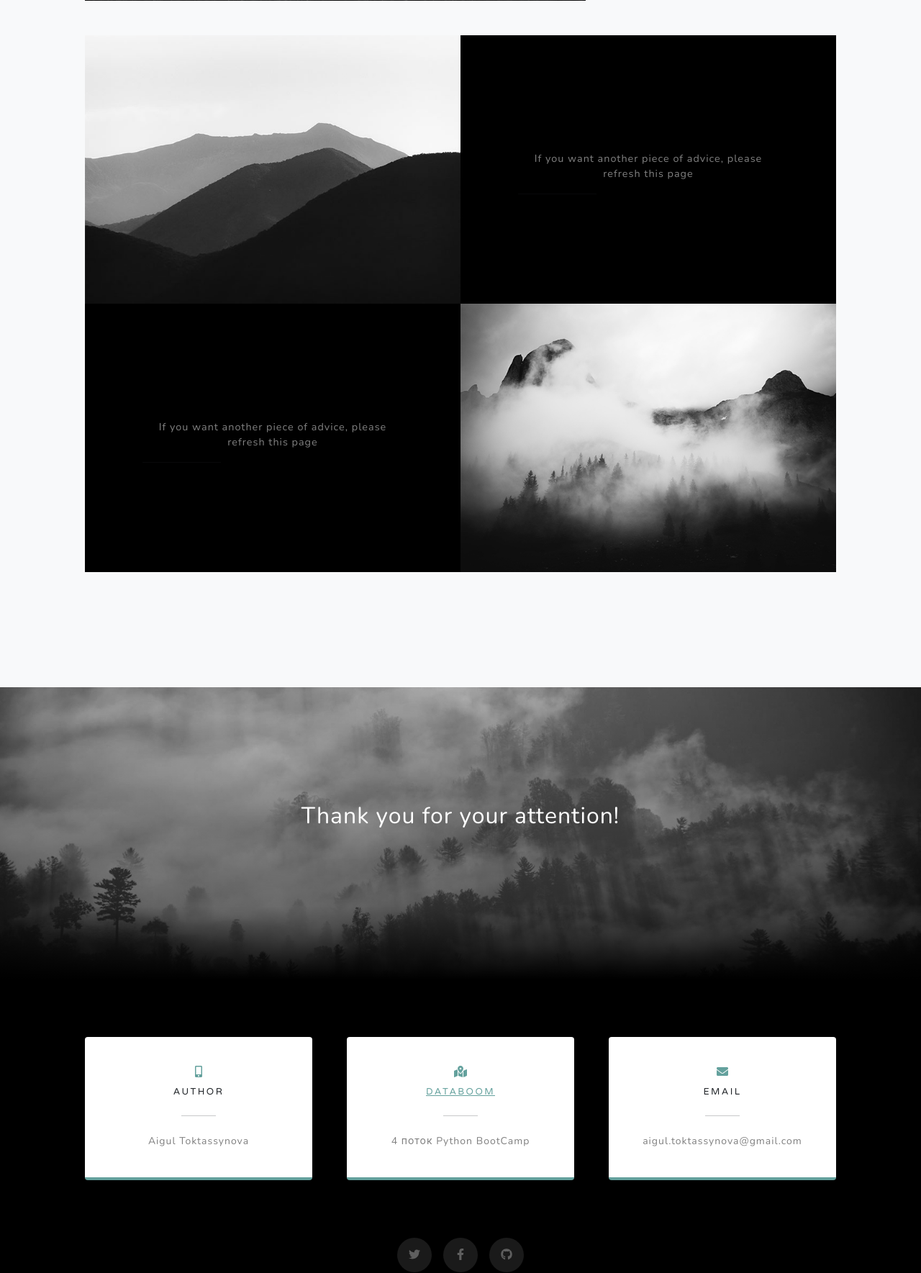
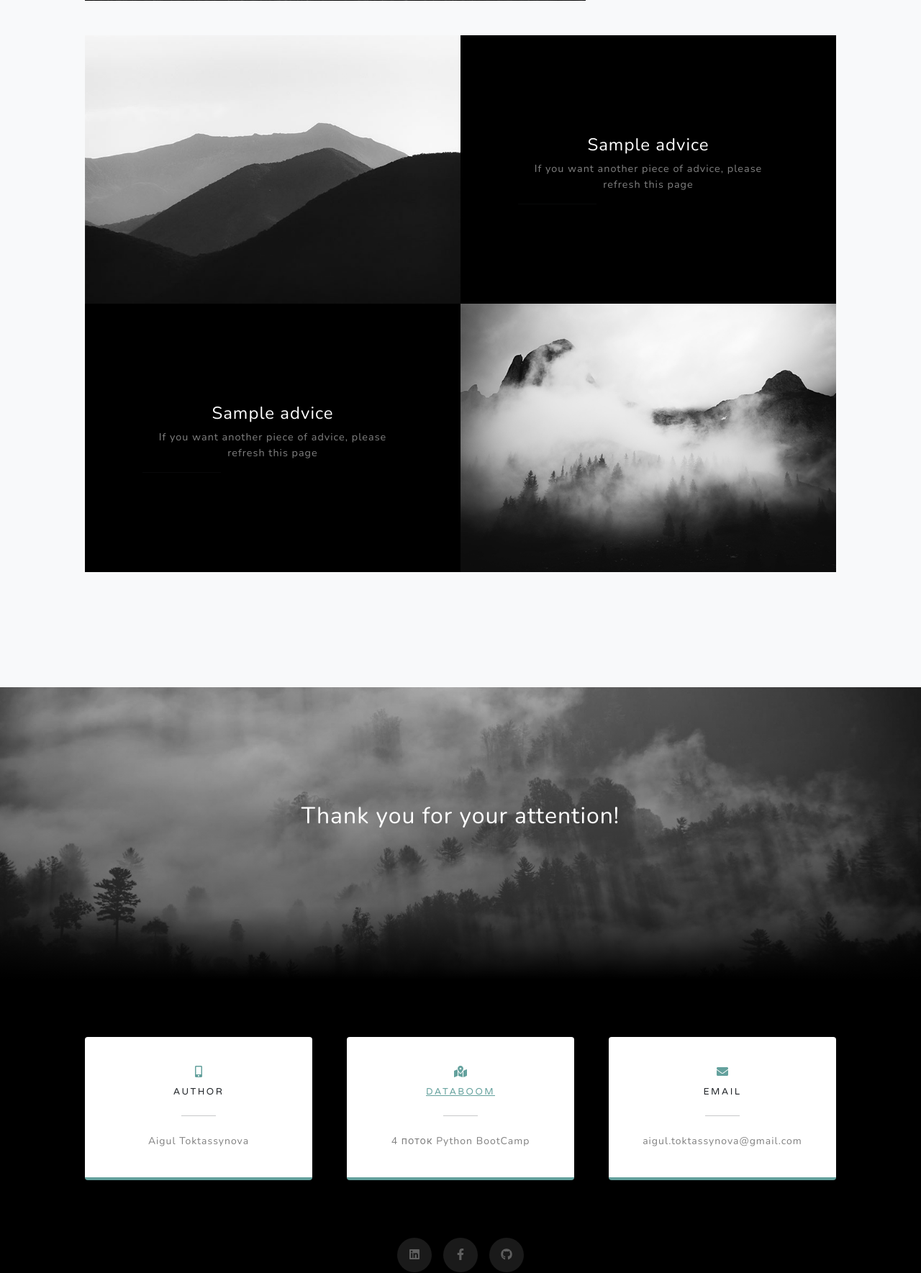
Before and after one commit to AigulTok/MyAdviceApp, a FastAPI app: page / in a window 1280 px wide. Shown: the part 2063-3832 px from the top of the page at 72% size. Run offline with FastAPI, Linux system fonts and the light colour scheme; a database or web service that is not in the repository returns one stand-in record (values such as "Sample title"); data that the repository does not hold is empty; some libraries are stand-ins or nearby versions.

Commit message:
Сделала сайт одностраничным

```diff
--- a/main.py
+++ b/main.py
@@ -12,59 +12,34 @@ app.mount("/static", StaticFiles(directory="static"), name="static")
 templates = Jinja2Templates(directory="templates")
 
 
-@app.get("/", response_class=HTMLResponse)
-def hello_page(request: Request):
-    hello_data = {
-            "request": request}
-    return templates.TemplateResponse("index.html", hello_data)
+# @app.get("/", response_class=HTMLResponse)
+# def hello_page(request: Request):
+#     hello_data = {
+#             "request": request}
+#     return templates.TemplateResponse("index.html", hello_data)
+#
+#
+# @app.get("/about", response_class=HTMLResponse)
+# def my_about(request: Request):
+#     about_data = {
+#         "request": request}
+#     return templates.TemplateResponse("index.html", about_data)
 
 
-@app.get("/about", response_class=HTMLResponse)
-def my_about(request: Request):
-    about_data = {
-        "request": request}
-    return templates.TemplateResponse("index.html", about_data)
+@app.get("/", response_class=HTMLResponse)
+def get_advice(request: Request):
 
+    def get_advice_from_api():
+        url = 'https://api.adviceslip.com/advice'
+        r = requests.get(url)
+        if r.status_code == 200:
+            result = r.json()
+            return result["slip"]["advice"]
+        else:
+            return 'Хватит слушать чужие советы, думай своей головой;)'
 
-# @app.get("/project", response_class=HTMLResponse)
-# def my_advice(request: Request):
-#     url = 'https://api.adviceslip.com/advice'
-#
-#     response = requests.get(url)
-#
-#     if response.status_code == 200:
-#         result = response.json()
-#         data = {
-#             "request": request,
-#             "result": result["slip"]["advice"]
-#         }
-#
-#         return templates.TemplateResponse("project.html", data)
-#     else:
-#         return 'Хватит слушать чужие советы, думай своей головой;)'
-
-
-@app.get("/author", response_class=HTMLResponse)
-def my_about(request: Request):
-    author_data = {
-        "request": request}
-    return templates.TemplateResponse("index.html", author_data)
-
-
-@app.get("/project", response_class=HTMLResponse)
-def get_advice(request: Request):
     responses = []
-
     for i in range(3):
-        def get_advice_from_api():
-            url = 'https://api.adviceslip.com/advice'
-            r = requests.get(url)
-            if r.status_code == 200:
-                result = r.json()
-                return result["slip"]["advice"]
-            else:
-                return 'Хватит слушать чужие советы, думай своей головой;)'
-
         responses.append(get_advice_from_api())
 
     data = {
@@ -74,3 +49,10 @@ def get_advice(request: Request):
         "result3": responses[2],
     }
     return templates.TemplateResponse("index.html", data)
+
+
+# @app.get("/author", response_class=HTMLResponse)
+# def my_about(request: Request):
+#     author_data = {
+#         "request": request}
+#     return templates.TemplateResponse("index.html", author_data)
--- a/templates/index.html
+++ b/templates/index.html
@@ -62,7 +62,7 @@
         <!-- Projects-->
         <section class="project-section bg-light" id="project">
             <div class="container px-4 px-lg-5">
-                <!-- Featured Project Row-->
+                <!-- Project1-->
                 <div class="row gx-0 mb-4 mb-lg-5 align-items-center">
                     <div class="col-xl-8 col-lg-7"><img class="img-fluid mb-3 mb-lg-0" src="static/assets/img/bg-masthead.jpg" alt="..." /></div>
                     <div class="col-xl-4 col-lg-5">
@@ -72,7 +72,7 @@
                         </div>
                     </div>
                 </div>
-                <!-- Project One Row-->
+                <!-- Project2-->
                 <div class="row gx-0 mb-5 mb-lg-0 justify-content-center">
                     <div class="col-lg-6"><img class="img-fluid" src="static/assets/img/demo-image-01.jpg" alt="..." /></div>
                     <div class="col-lg-6">
@@ -87,7 +87,7 @@
                         </div>
                     </div>
                 </div>
-                <!-- Project Two Row-->
+                <!-- Project3-->
                 <div class="row gx-0 justify-content-center">
                     <div class="col-lg-6"><img class="img-fluid" src="static/assets/img/demo-image-02.jpg" alt="..." /></div>
                     <div class="col-lg-6 order-lg-first">
@@ -104,46 +104,12 @@
                 </div>
             </div>
         </section>
-        <!-- Signup-->
+        <!-- Author-->
         <section class="author-section" id="author">
             <div class="container px-4 px-lg-5">
                 <div class="row gx-4 gx-lg-5">
                     <div class="col-md-10 col-lg-8 mx-auto text-center">
-<!--                        <i class="far fa-paper-plane fa-2x mb-2 text-white"></i>-->
                         <h2 class="text-white mb-5">Thank you for your attention!</h2>
-                        <!-- * * * * * * * * * * * * * * *-->
-                        <!-- * * SB Forms Contact Form * *-->
-                        <!-- * * * * * * * * * * * * * * *-->
-                        <!-- This form is pre-integrated with SB Forms.-->
-                        <!-- To make this form functional, sign up at-->
-                        <!-- https://startbootstrap.com/solution/contact-forms-->
-                        <!-- to get an API token!-->
-<!--                        <form class="form-signup" id="contactForm" data-sb-form-api-token="API_TOKEN">-->
-                            <!-- Email address input-->
-<!--                            <div class="row input-group-newsletter">-->
-<!--                                <div class="col"><input class="form-control" id="emailAddress" type="email" placeholder="Enter email address..." aria-label="Enter email address..." data-sb-validations="required,email" /></div>-->
-<!--                                <div class="col-auto"><button class="btn btn-primary disabled" id="submitButton" type="submit">Notify Me!</button></div>-->
-<!--                            </div>-->
-<!--                            <div class="invalid-feedback mt-2" data-sb-feedback="emailAddress:required">An email is required.</div>-->
-<!--                            <div class="invalid-feedback mt-2" data-sb-feedback="emailAddress:email">Email is not valid.</div>-->
-                            <!-- Submit success message-->
-                            <!---->
-                            <!-- This is what your users will see when the form-->
-                            <!-- has successfully submitted-->
-<!--                            <div class="d-none" id="submitSuccessMessage">-->
-<!--                                <div class="text-center mb-3 mt-2 text-white">-->
-<!--                                    <div class="fw-bolder">Form submission successful!</div>-->
-<!--                                    To activate this form, sign up at-->
-<!--                                    <br />-->
-<!--                                    <a href="https://startbootstrap.com/solution/contact-forms">https://startbootstrap.com/solution/contact-forms</a>-->
-<!--                                </div>-->
-<!--                            </div>-->
-                            <!-- Submit error message-->
-                            <!---->
-                            <!-- This is what your users will see when there is-->
-                            <!-- an error submitting the form-->
-<!--                            <div class="d-none" id="submitErrorMessage"><div class="text-center text-danger mb-3 mt-2">Error sending message!</div></div>-->
-<!--                        </form>-->
                     </div>
                 </div>
             </div>
@@ -184,9 +150,9 @@
                     </div>
                 </div>
                 <div class="social d-flex justify-content-center">
-                    <a class="mx-2" href="#!"><i class="fab fa-twitter"></i></a>
-                    <a class="mx-2" href="#!"><i class="fab fa-facebook-f"></i></a>
-                    <a class="mx-2" href="#!"><i class="fab fa-github"></i></a>
+                    <a class="mx-2" href="https://www.linkedin.com/in/aigul-toktassynova-79793b160"><i class="fab fa-linkedin"></i></a>
+                    <a class="mx-2" href="https://www.facebook.com/aigul.toktassynova.3"><i class="fab fa-facebook-f"></i></a>
+                    <a class="mx-2" href="https://github.com/AigulTok"><i class="fab fa-github"></i></a>
                 </div>
             </div>
         </section>
```
